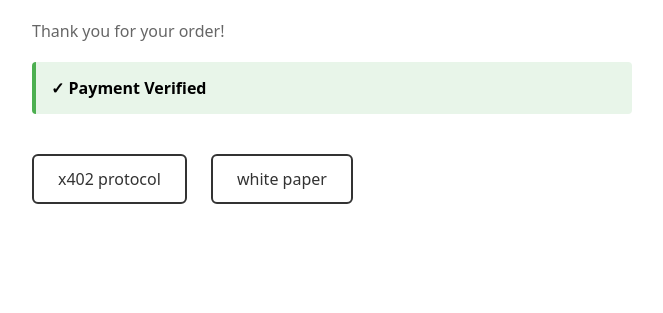
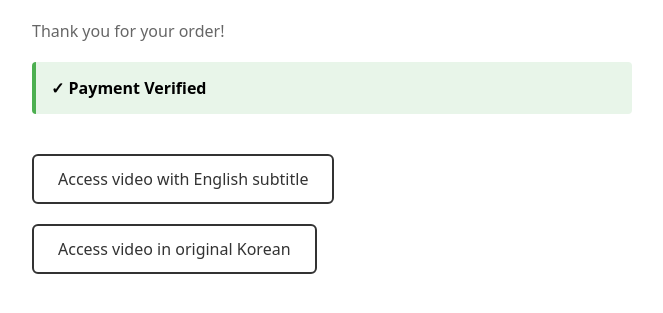
Before and after one commit to second-state/x402-payment-link, a Flask app: template templates/demo/order_confirmation.html in a window 1280 px wide. Shown: the part 272-585 px from the top of the page, without its empty margins (308-971 px from the left). Run offline with Flask 3, Linux system fonts and the light colour scheme; the template is opened without the code that fills it, so the values that code supplies are empty; parts of the project's set-up code (start-up, migrations or seed data) failed here and were passed over.

Commit message:
Update order confirmation links to video resources
Replaced x402 protocol and white paper links with video links.

```diff
--- a/templates/demo/order_confirmation.html
+++ b/templates/demo/order_confirmation.html
@@ -60,8 +60,8 @@
     <p>Thank you for your order!</p>
     <div class="success"><strong>✓ Payment Verified</strong></div>
     <div style="margin-top: 30px;">
-        <a href="https://github.com/coinbase/x402" class="btn">x402 protocol</a>
-        <a href="https://www.x402.org/x402-whitepaper.pdf" class="btn">white paper</a>
+        <a href="https://www.youtube.com/watch?v=D6mNVEZ6d1A" class="btn">Access video with English subtitle</a>
+        <a href="https://www.youtube.com/watch?v=D6mNVEZ6d1A" class="btn">Access video in original Korean</a>
     </div>
 </body>
 </html>
```
